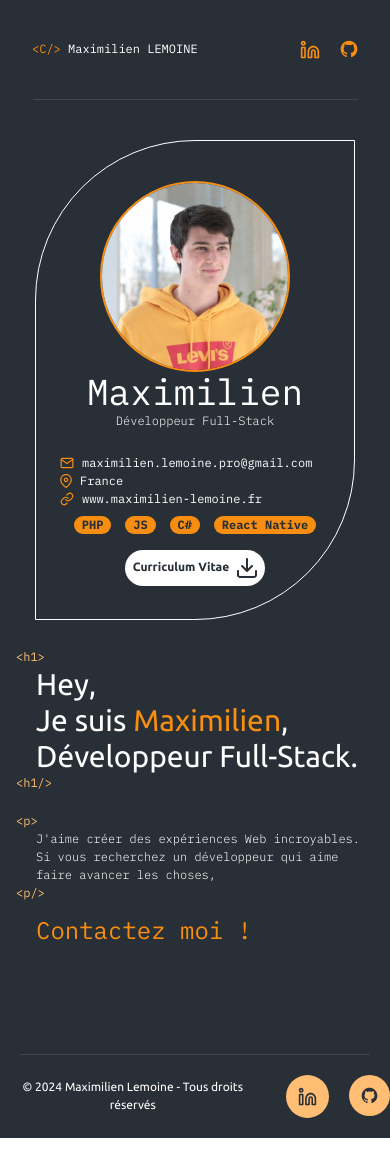
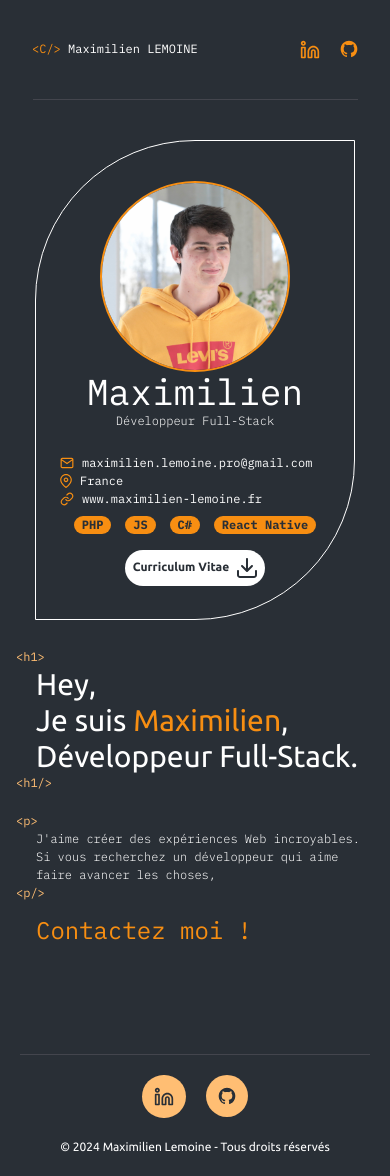
Before and after one commit to maximilienlemoine/portfolio, a React (Create React App) app: page / in a window 390 px wide. Before the commit the page ends 1138 px from the top, so only its background shows below. Built offline with nearby package versions, Linux system fonts and the light colour scheme.

Commit message:
fix : responsive footer

```diff
--- a/src/Component/FooterComponent.js
+++ b/src/Component/FooterComponent.js
@@ -6,7 +6,7 @@ function FooterComponent() {
     return (
         <footer className={'bg-background ubuntu py-5 text-center'}>
             <hr className={'border-gray m-5'}/>
-            <div className={'flex justify-evenly items-center gap-5'}>
+            <div className={'flex flex-col-reverse sm:flex-row justify-evenly items-center gap-5'}>
                 <p>© 2024 Maximilien Lemoine - Tous droits réservés</p>
                 <div className={'flex'}>
                     <a href={'https://www.linkedin.com/in/maximilien-lemoine/'} className={'bg-secondary rounded-full p-3'}>
```
